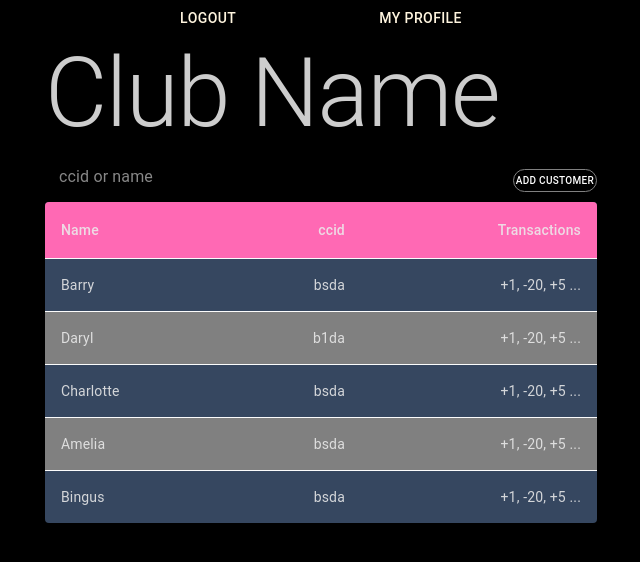
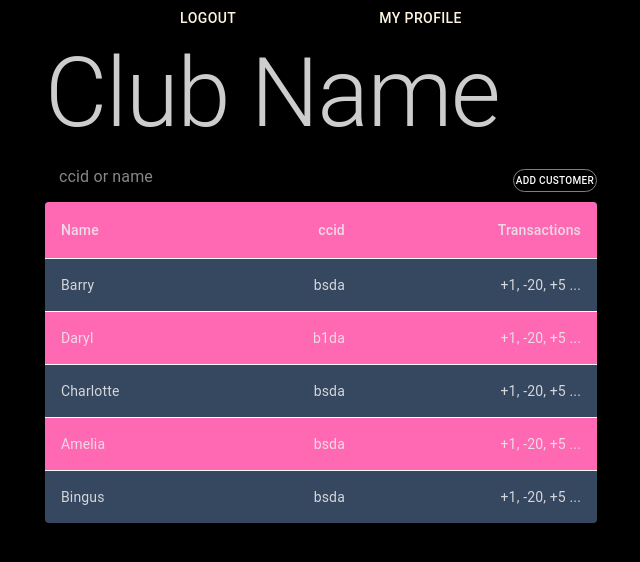
Before and after one commit to UAlbertaCompEClub/credit-tracking, a React (Create React App) app in the folder client/: page / in a window 1280 px wide. Shown: the top 562 px of the page, without its empty margins (319-959 px from the left). Built offline with nearby package versions, Linux system fonts and the light colour scheme; no server answers.

Commit message:
did some simple table style skeleton, colors are still tbd dont kill me fiaz <3

```diff
--- a/client/src/style.css
+++ b/client/src/style.css
@@ -66,7 +66,7 @@
 
 /*------------------Tables------------------------*/
 .tbody tr:nth-child(even){
-    background: grey;
+    background: hotpink;
     border-bottom: 1.5px solid cyan;
     border-top: 1.5px solid cyan;
 }
```
